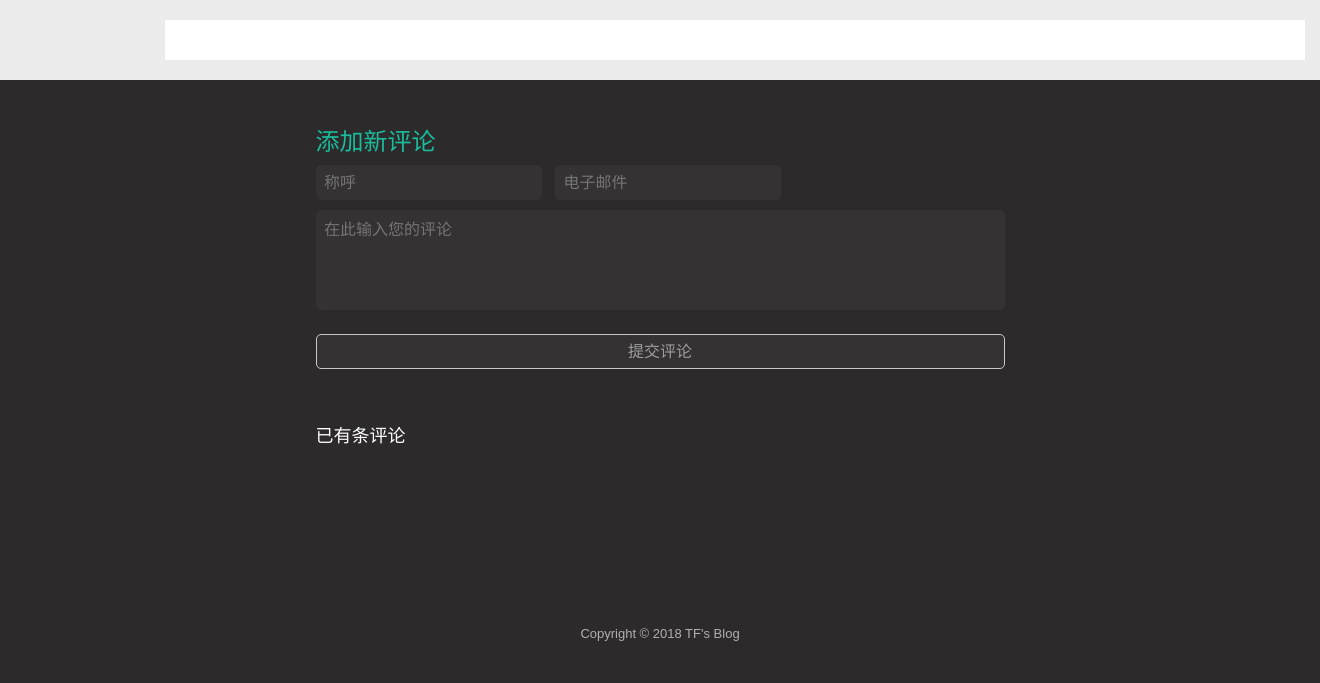
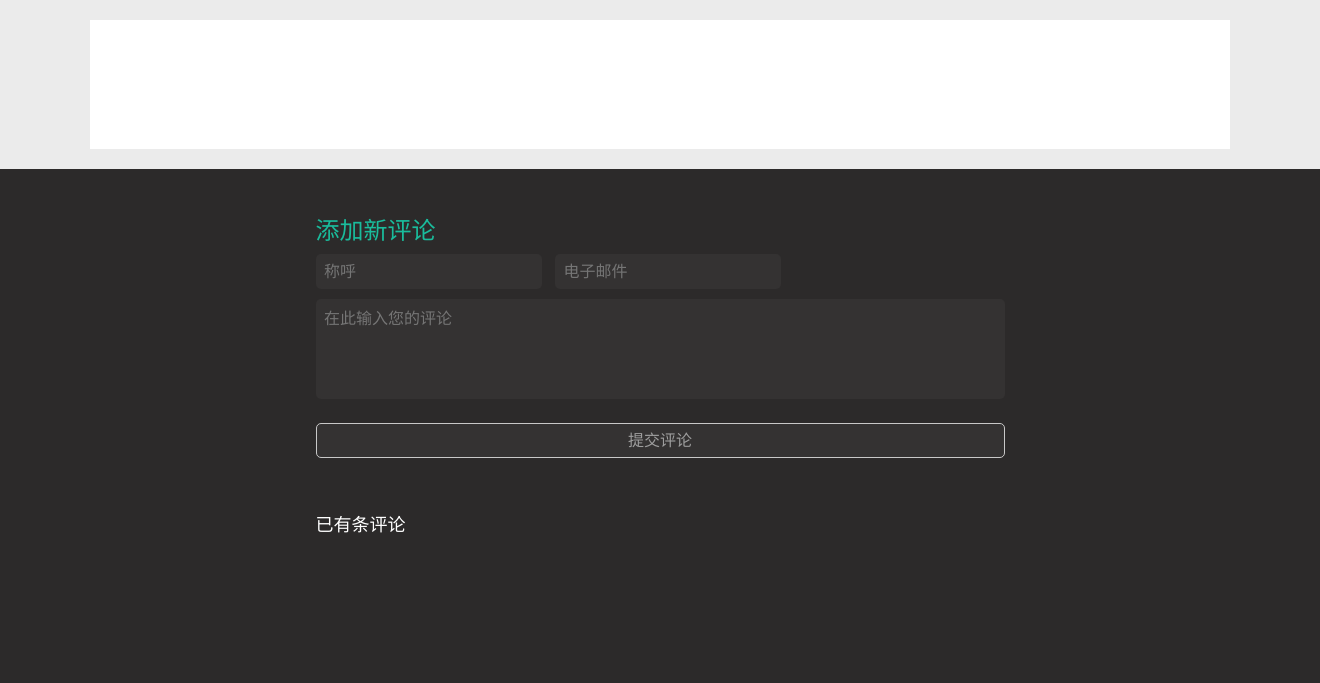
Before and after one commit to hopeaktian/blog-flask, a Flask app: template app/templates/Post_Details.html in a window 1320 px wide. Shown: the part 280-963 px from the top of the page. Before the commit the page ends 921 px from the top, so only its background shows below. Run offline with Flask 2, Linux system fonts and the light colour scheme; the template is opened without the code that fills it, so the values that code supplies are empty; some libraries are stand-ins or nearby versions.

Commit message:
change article style

```diff
--- a/app/templates/Post_Details.html
+++ b/app/templates/Post_Details.html
@@ -97,7 +97,7 @@
 
 {% block content %}
 <div class="container-fluid" style="background-color: #ebebeb;padding-top: 20px;padding-bottom: 20px;">
-    <div class="container" style="margin-left: 150px; margin-right: 150px; padding-top: 20px; padding-bottom: 20px; background-color: white">
+    <div class="container" style=" padding-top: 5%; padding-bottom:5%; padding-left: 10%;padding-right: 10%; background-color: white">
         {{ content | safe }}
     </div>
 </div>
```
